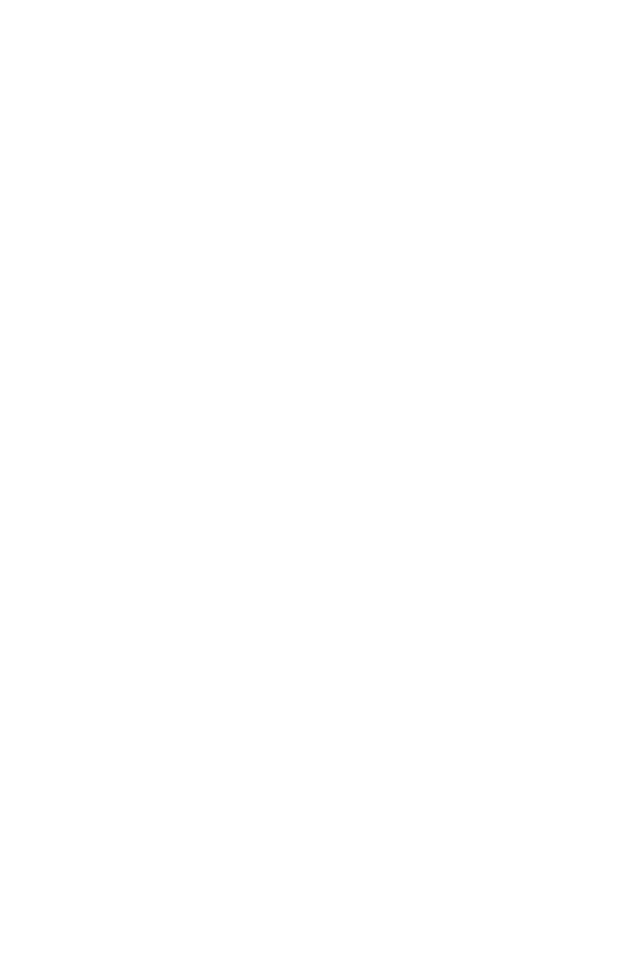
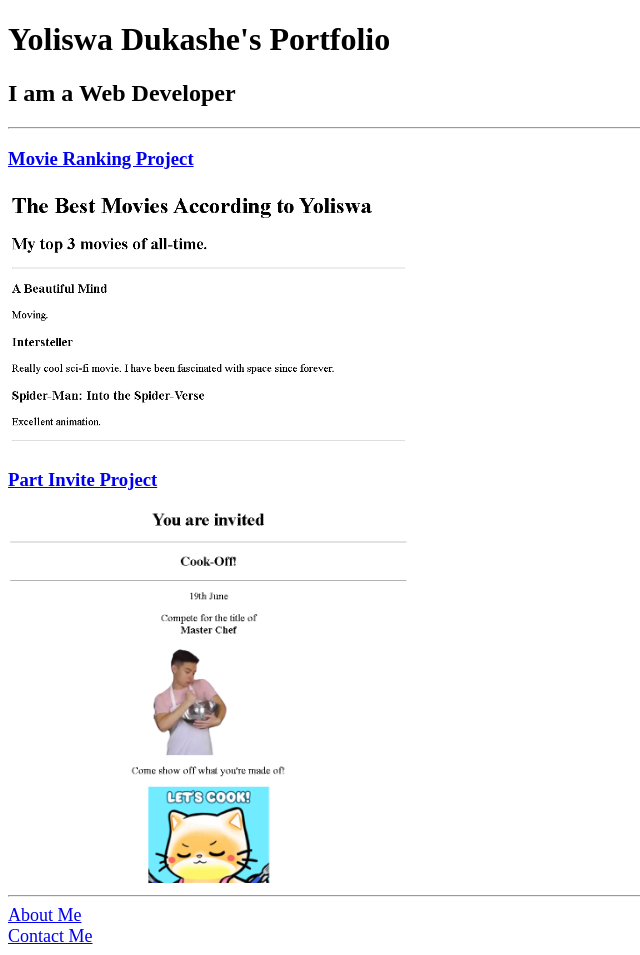
Before and after one commit to Yellow-Yolee/html-Portfolio, a plain HTML site: page index.html in a window 1280 px wide. Shown: the whole page, without its empty margins (0-640 px from the left). Before the commit the page ends 800 px from the top, so only its background shows below. Drawn offline with Linux system fonts and the light colour scheme.

Commit message:
Update index.html

```diff
--- a/index.html
+++ b/index.html
@@ -1,15 +1,59 @@
 <!-- TODO 1: Create the HTML Boilerplate -->
+<!DOCTYPE html>
+<html lang="en">
+    <head>
+        <meta charset="UTF-8">
+        <title>Yoliswa's Portfolio</title>
+    </head>
+    <body>
 
-<!-- TODO 2: Add Your previous projects' HTML into the public folder -->
+        <!-- TODO 2: Add Your previous projects' HTML into the public folder -->
 
-<!-- TODO 3: Take screenshots of your project previews and add the images to the images folder -->
+        <!-- TODO 3: Take screenshots of your project previews and add the images to the images folder -->
 
-<!-- TODO 4: Add titles/subtitles etc. -->
+        <!-- TODO 4: Add titles/subtitles etc. -->
+        <h1>Yoliswa Dukashe's Portfolio</h1>
+        <h2>I am a Web Developer</h2>
+        <hr>
+        <!-- TODO 5: Add a link to the project pages -->
+        <!-- TODO 6: Add images to show the project previews-->
+        <!--HINT for TODO 6: You can use the height attribute set to 200 to make the image smaller:
+            https://developer.mozilla.org/en-US/docs/Web/HTML/Element/img#attr-height -->
 
-<!-- TODO 5: Add a link to the project pages -->
+        <a href="public/movie-ranking.html" >
+            <h3>Movie Ranking Project</h3>
+        </a>
+        <img src="./assets/images/movie-ranking.png" width="400" alt="Movies
+            According to Yoliswa page showing a list of
+            top three movies with titles A Beautiful Mind
+            Interstellar and Spider-Man Into the Spider-Verse
+            each with a brief description in a clean and formal
+            layout with a positive and enthusiastic tone">
 
-<!-- TODO 6: Add images to show the project previews
-HINT for TODO 6: You can use the height attribute set to 200 to make the image smaller:
-https://developer.mozilla.org/en-US/docs/Web/HTML/Element/img#attr-height -->
+        <a href="./public/Party Invite.html">
+            <h3>Part Invite Project</h3>
+        </a>
+        <img src="./assets/images/party invite.png" width="400" alt="Cook-Off
+            invitation with bold heading You are invited and
+            subtitle Cook-Off. The date 19th June is shown. A
+            person in a pink shirt and apron holds a mixing bowl
+            and spoon, suggesting excitement and anticipation. Below,
+            text reads Compete for the title of Master Chef and Come
+            show off what you are made of. At the bottom, a cheerful
+            cartoon cat with closed eyes and a satisfied smile holds
+            cooking utensils, with the words Lets Cook above. The
+            overall tone is fun and welcoming.">
 
-<!-- TODO 7: Add the Contact Me and About Me page links -->
+        <!-- TODO 7: Add the Contact Me and About Me page links -->
+        <hr/>
+        <a href="./public/about.html" style="font-size: 18px;">About Me</a><br>
+        <a href="./public/contact.html" style="font-size: 18px;">Contact Me</a>
+        <!--
+            This was just to test if order changes anything. It doesn't.
+            As long as everything is closed off properly it will work.
+            <a href="goal.png"><h3>Hi</h3></a>
+        -->
+
+    </body>
+
+</html>
```
